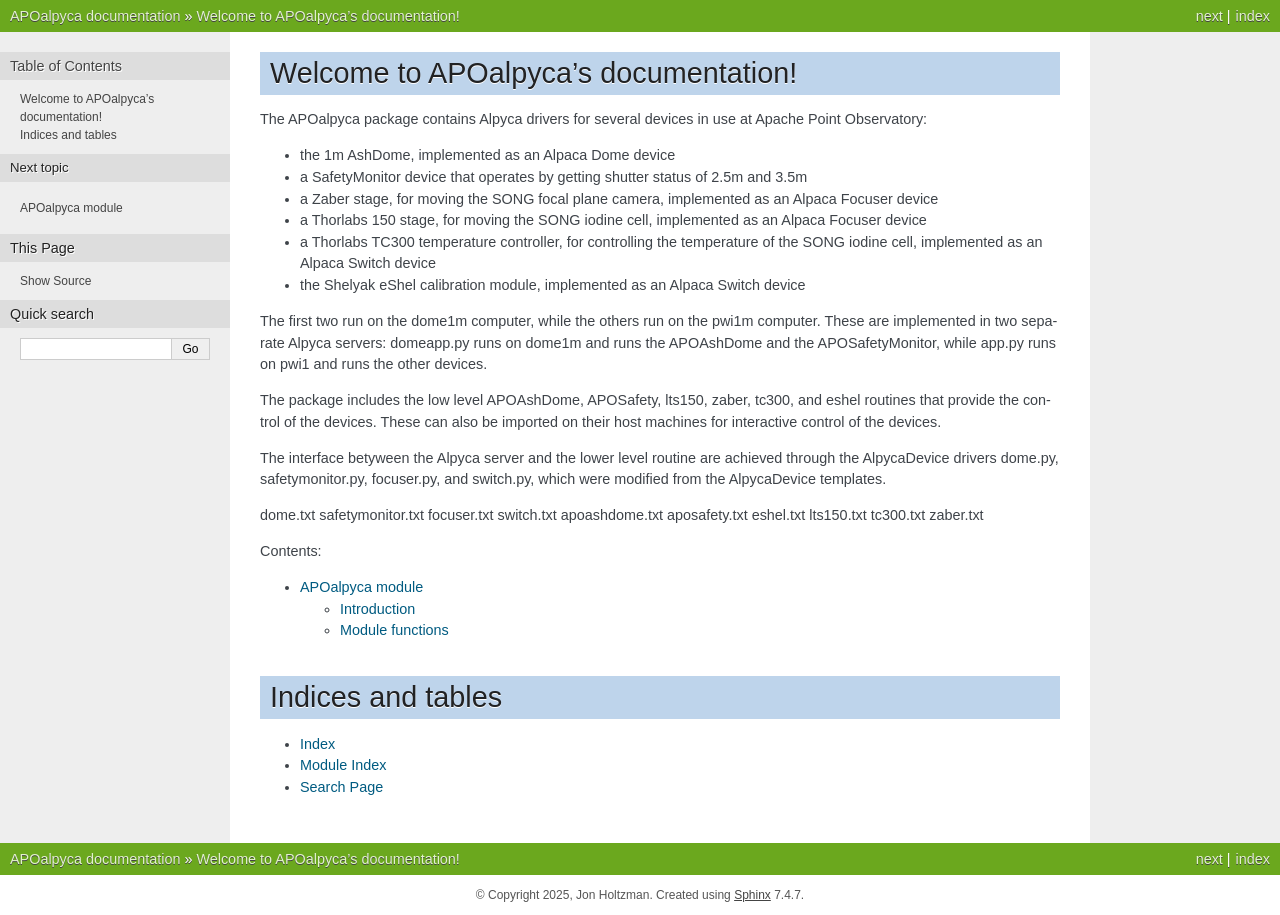
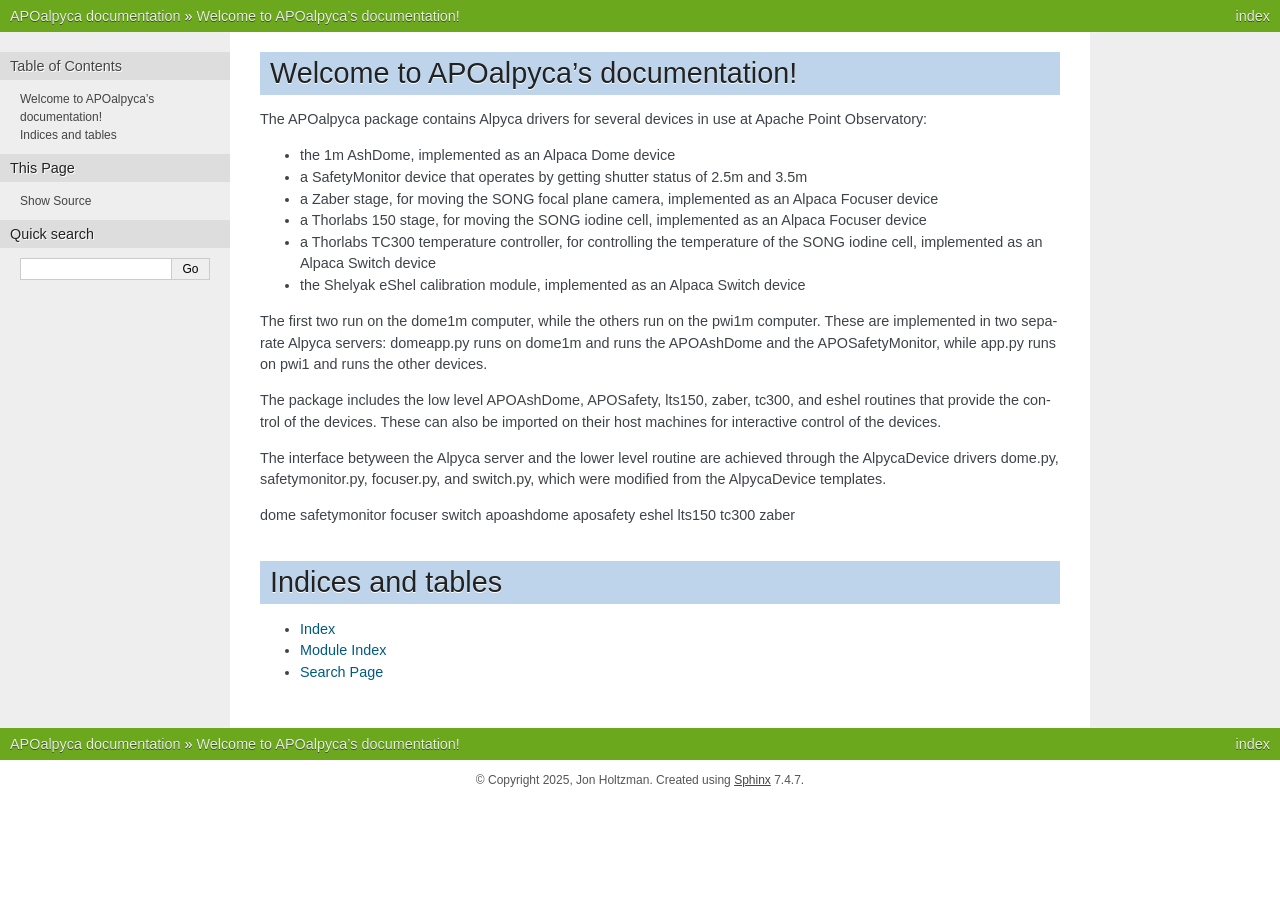
Before and after one commit to holtzmanjon/APOalpyca, a Sphinx documentation site: the page built from docs/index.txt, in a window 1280 px wide. Built offline with Sphinx 7.4.7, drawn with Linux system fonts in a browser that asks for light colours.

Commit message:
update index

```diff
--- a/docs/index.txt
+++ b/docs/index.txt
@@ -23,23 +23,21 @@
 the AlpycaDevice drivers dome.py, safetymonitor.py, focuser.py, and switch.py, which were
 modified from the AlpycaDevice templates.
 
-dome.txt
-safetymonitor.txt
-focuser.txt
-switch.txt
-apoashdome.txt
-aposafety.txt
-eshel.txt
-lts150.txt
-tc300.txt
-zaber.txt
-
 .. toctree::
    :maxdepth: 2
    :caption: Contents:
 
+dome
+safetymonitor
+focuser
+switch
+apoashdome
+aposafety
+eshel
+lts150
+tc300
+zaber
 
-   apoalpyca
 
 Indices and tables
 ==================
```
Also changed, not shown: docs/index.rst (deleted, +0 -16 lines).
